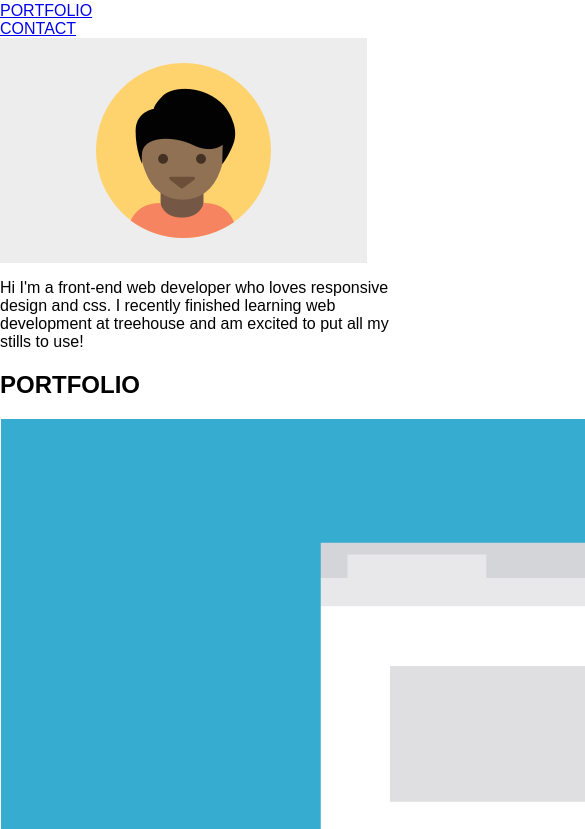
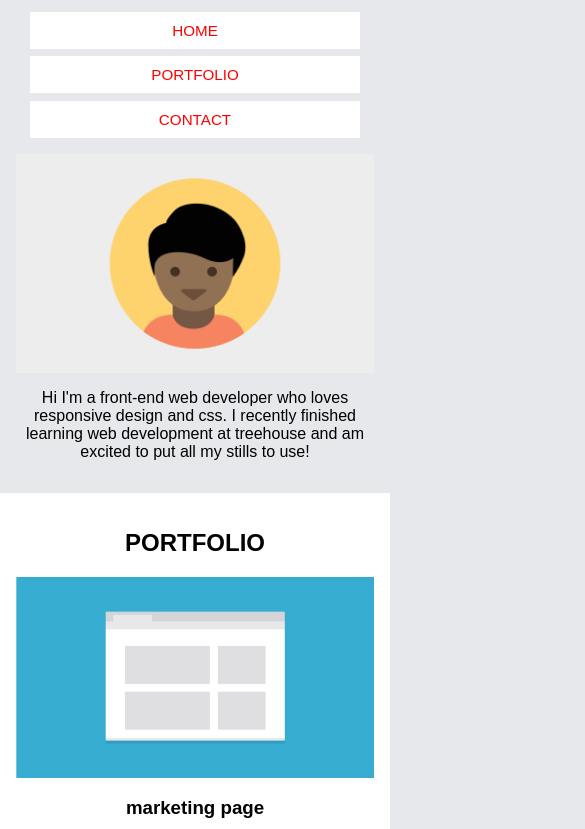
Before and after one commit to HendersonV/Techdegree-project-2, a plain HTML site: page index.html in a window 390 px wide. Shown: the part 96-925 px from the top of the page, 585 px wide, since content can reach past the window. Drawn offline with Linux system fonts and the light colour scheme.

Commit message:
Base CSS styles
base css styles for mobile first approach

```diff
--- a/CSS/style.css
+++ b/CSS/style.css
@@ -0,0 +1,93 @@
+/** Base element styles **/
+* {
+  box-sizing: border-box;
+}
+
+body {
+  font-family: 'Valera Round', sans-serif;
+  color: #ff0000;
+  background-color: #e7e8eb;
+}
+
+a {
+  text-decoration: none;
+}
+
+h1,
+h2,
+h3,
+a {
+	color: #000000;
+}
+
+p {
+	color: #000000;
+  font-size: 1em;
+  margin-bottom: 2em;
+}
+
+img {
+  max-width: 100%;
+}
+
+/** Base layout styles **/
+
+.main-nav {
+  margin-top: 5px;
+}
+.title,
+.main-nav a {
+	text-align: center;
+  display: block;
+  padding: 10px 15px;
+}
+
+.main-nav a {
+  margin: .5em 2em;
+	font-size: .95em;
+	color: #ff0000;
+	text-transform: uppercase;
+  background-color: #fff;
+}
+
+.main-nav a:hover {
+	color: #000000;
+}
+/** Page Elements **/
+
+.main-header {
+  padding-top: .5em;
+  padding-bottom: .5em;
+
+}
+
+.banner,
+.col,
+.contact,
+.main-footer  {
+  text-align: center;
+  padding-right: 1em;
+  padding-left: 1em;
+}
+.col {
+  background-color: #fff;
+  padding: 1em 1em;
+}
+
+.main-footer {
+  border-top: 1px solid #000;
+}
+/** Media Queries **/
+@media (min-width: 769px) {
+}
+
+@media (min-width: 1025px) {
+}
+
+/* ---- Float clearfix ---- */
+
+	.clearfix::after {
+		content: " ";
+		display: table;
+		clear: both;
+	}
--- a/index.html
+++ b/index.html
@@ -9,9 +9,9 @@
 
   <body>
     <header id="top" class="main-header">
-      <h1>Victoria Henderson</h1>
+      <h1 class="title">Victoria Henderson</h1>
       <ul class="main-nav">
-        <li><a href="#">HOME</li>
+        <li><a href="#">HOME</a></li>
         <li><a href="#portfolio">PORTFOLIO</a></li>
         <li><a href="#contact">CONTACT</a></li>
       </ul>
@@ -20,7 +20,7 @@
       <img src="images/responsive-layout-profile.png">
       <p>Hi I'm a front-end web developer who loves responsive design and css. I recently finished learning web development at treehouse and am excited to put all my stills to use!</p>
     </div>
-    <div>
+    <div class="col">
       <h2 id="portfolio">PORTFOLIO</h2>
       <img src="images/portfolio-1.png">
       <h3>marketing page</h3>
@@ -35,7 +35,7 @@
       <h3>map of favorite spots</h3>
       <p>this project shows the front page of a marketing website meant for a specific business i'm interested in</p>
       <img src="images/portfolio-5.png">
-      <h23>photo gallery</h23>
+      <h3>photo gallery</h3>
       <p>this project shows the front page of a marketing website meant for a specific business i'm interested in</p>
       <img src="images/portfolio-6.png">
       <h3>calculator</h3>
@@ -44,10 +44,10 @@
     <div id="contact" class="contact">
       <h2>CONTACT</h2>
       <p>if you're interested in chatting or want more information about what ive been working on, I'd love to hear from you!</p>
-      <p>Phone<a href="tel:555-555-5555">555-555-5555</a></p>
-      <p>Email <a href="mailto:filleremail@gmail.com">filleremail@gmail.com</a></p>
+      <p>Phone: <a href="tel:555-555-5555">555-555-5555</a></p>
+      <p>Email: <a href="mailto:filleremail@gmail.com">filleremail@gmail.com</a></p>
     </div>
-    <footer>
+    <footer class="main-footer">
       <p>Victoria Henderson</p>
 			<a href="#top">Back to top &raquo;</a>
     </footer>
```
